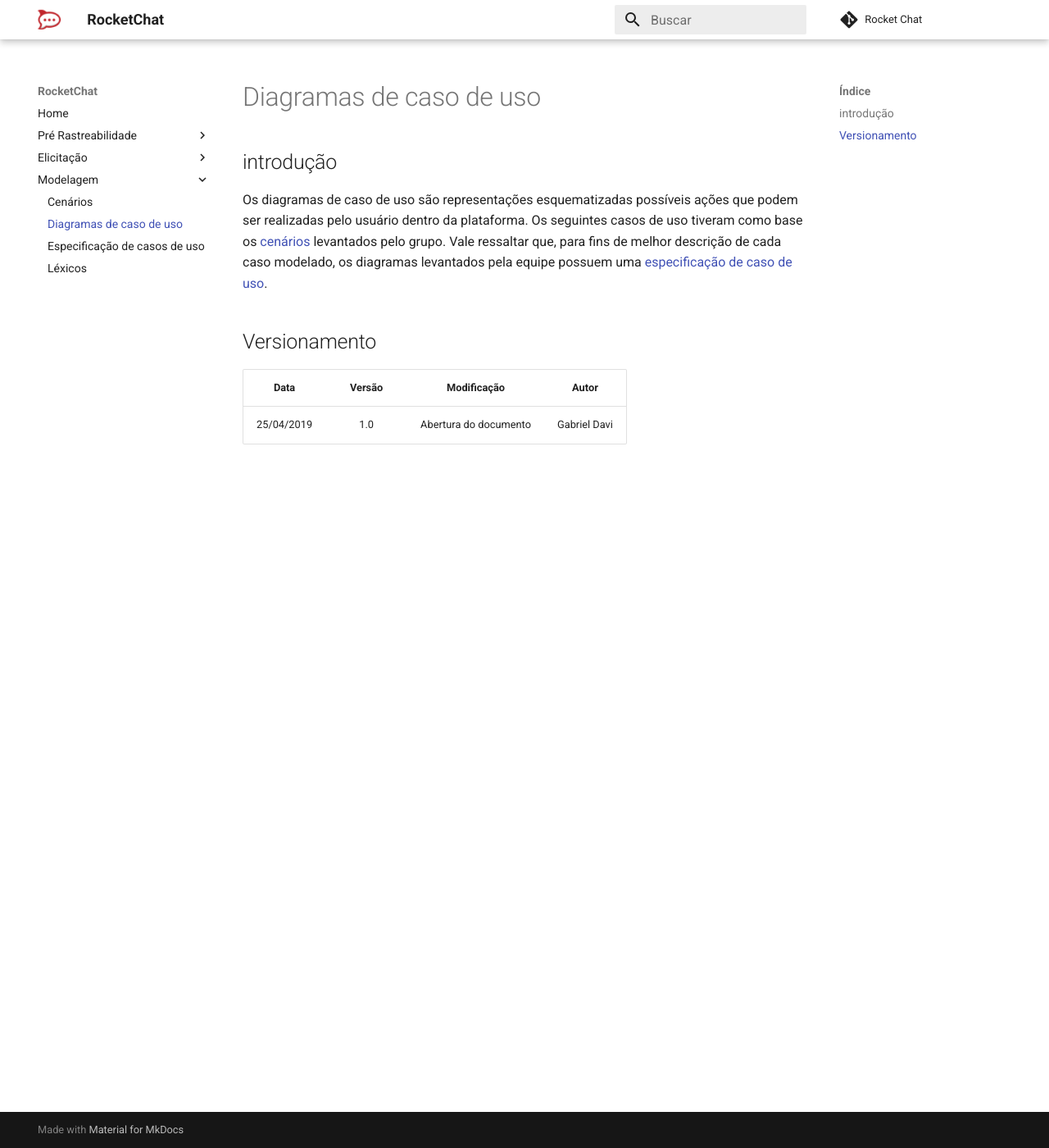
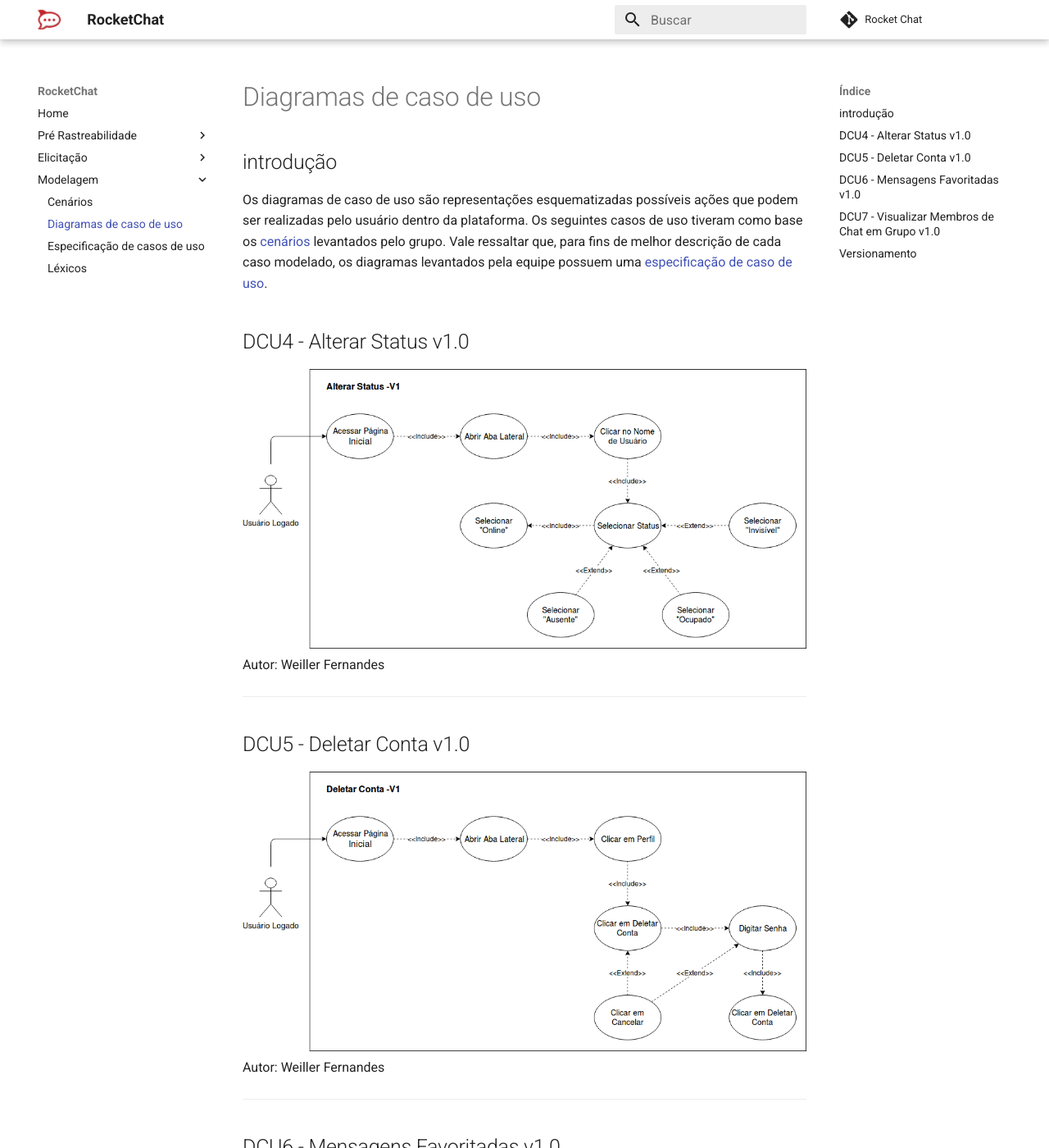
Before and after one commit to MarcosNBJ/2019.1-RocketChat, an MkDocs documentation site: the page built from docs/Modelagem/diagramas.md, in a window 1280 px wide and 1400 px high. Shown: the whole window at 82% size. Built offline with MkDocs 1.6.1 and Material for MkDocs 9.7.7, drawn with Linux system fonts in a browser that asks for light colours; comment, search, counter and statistics services are not loaded; some of the changed text lies outside the part shown.

Commit message:
Adding user case diagrams in diagramas.md document

```diff
--- a/docs/Modelagem/diagramas.md
+++ b/docs/Modelagem/diagramas.md
@@ -3,7 +3,22 @@
 ## introdução
 Os diagramas de caso de uso são representações esquematizadas possíveis ações que podem ser realizadas pelo usuário dentro da plataforma. Os seguintes casos de uso tiveram como base os [cenários](cenarios.md) levantados pelo grupo. Vale ressaltar que, para fins de melhor descrição de cada caso modelado, os diagramas levantados pela equipe possuem uma [especificação de caso de uso]().
 
-
+## DCU4 - Alterar Status v1.0
+![DCU4](../img/Modelagem/Alterar StatusV1.png)
+Autor: Weiller Fernandes
+_____
+## DCU5 - Deletar Conta v1.0
+![DCU5](../img/Modelagem/Deletar ContaV1.png)
+Autor: Weiller Fernandes
+_____
+## DCU6 - Mensagens Favoritadas v1.0
+![DCU6](../img/Modelagem/Mensagens FavoritadasV1.png)
+Autor: Weiller Fernandes
+_____
+## DCU7 - Visualizar Membros de Chat em Grupo v1.0
+![DCU7](../img/Modelagem/Visualizar Membros de Chat em GrupoV1.png)
+Autor: Weiller Fernandes
+_____
 
 
 ## Versionamento
@@ -11,3 +26,4 @@
 | Data | Versão | Modificação | Autor |
 |  :------: | :------: | :------: | :------: |
 | 25/04/2019 | 1.0 | Abertura do documento | Gabriel Davi|
+| 28/04/2019 | 1.1 | Adição da DCU4, DCU5, DCU6 e DCU7 | WeillerFernandes |
```
Also changed, not shown: docs/img/Modelagem/Alterar StatusV1.png (added), docs/img/Modelagem/Deletar ContaV1.png (added), docs/img/Modelagem/Mensagens FavoritadasV1.png (added), docs/img/Modelagem/Visualizar Membros de Chat em GrupoV1.png (added).
